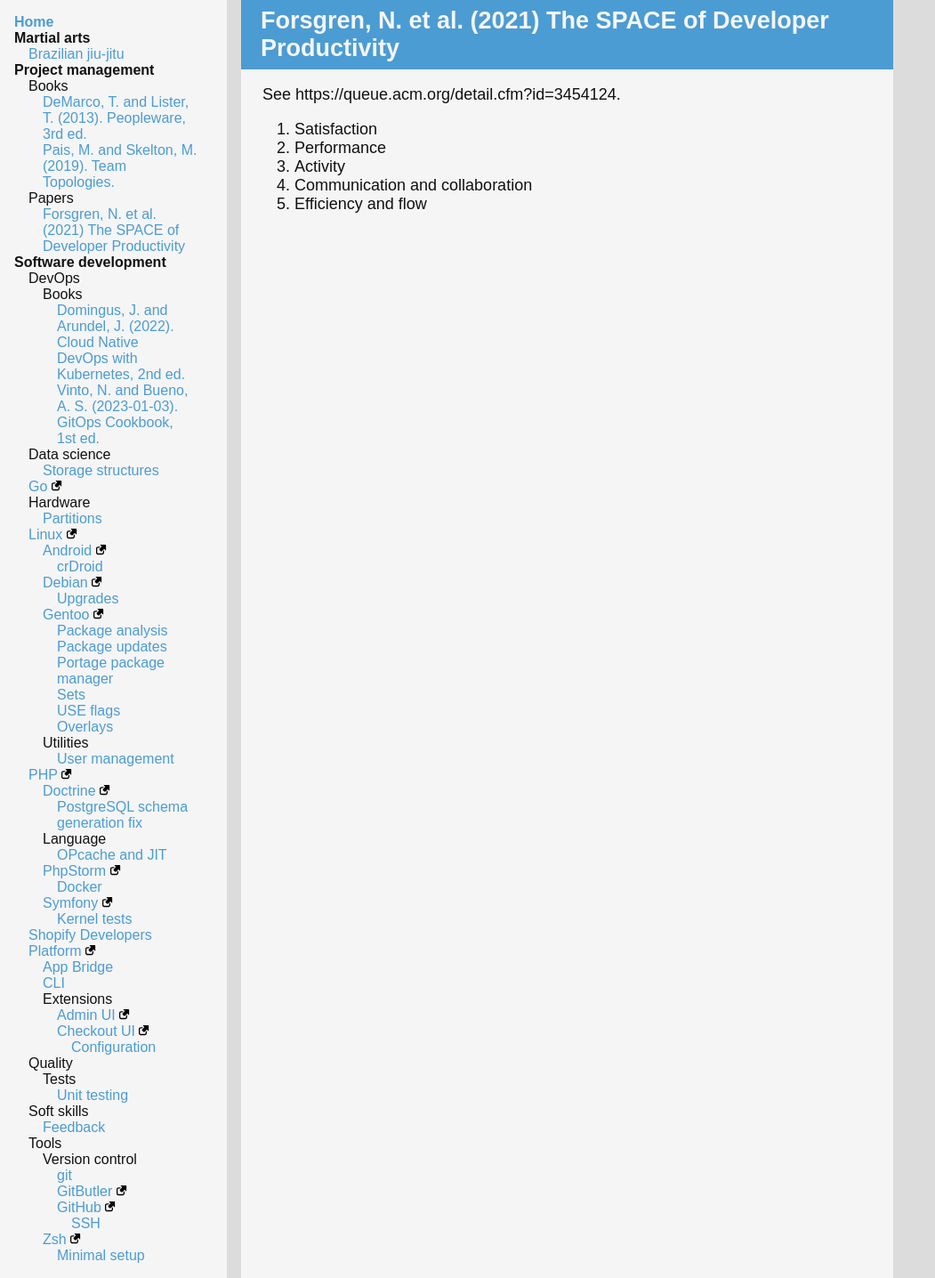
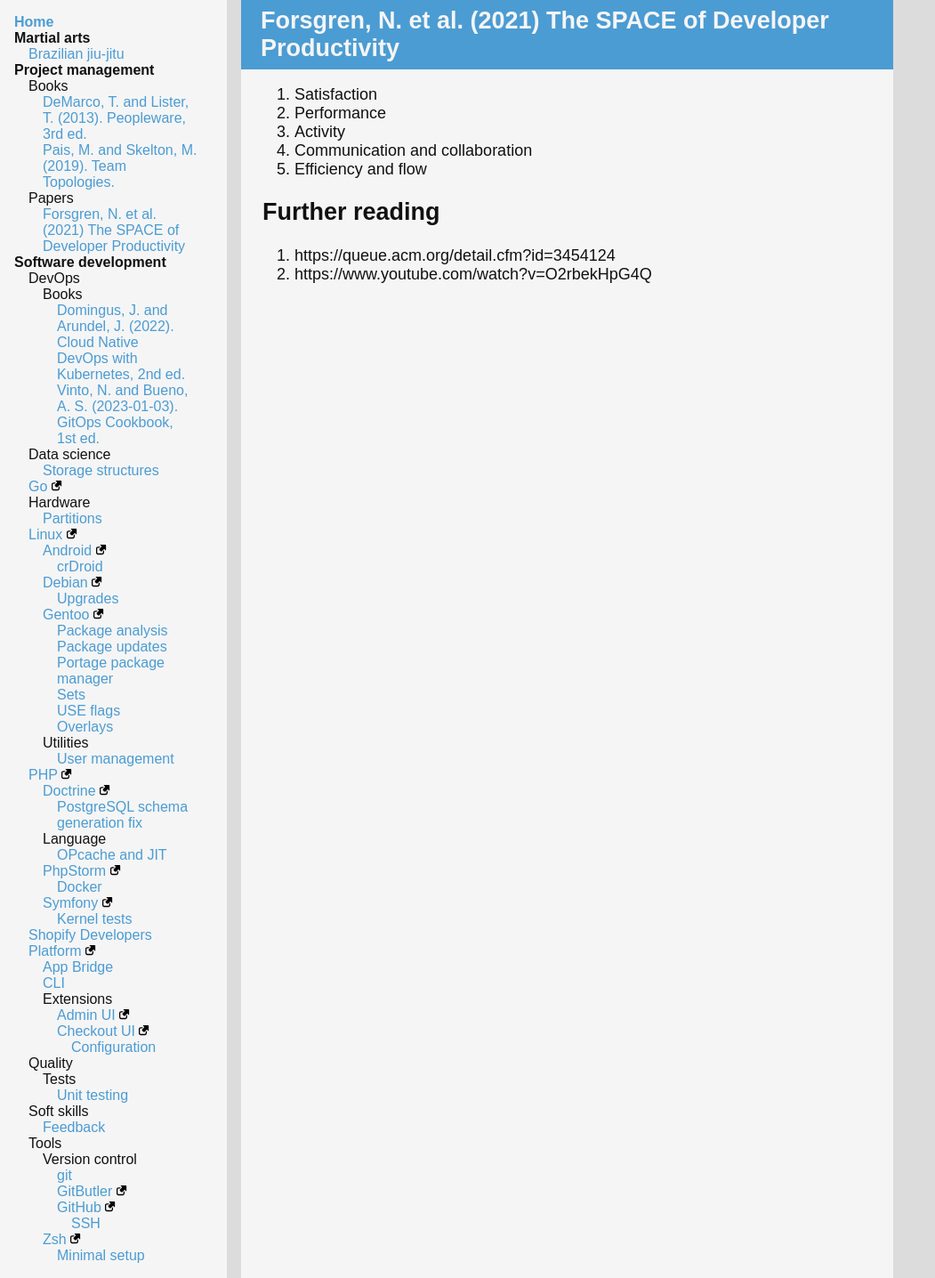
Before and after one commit to ganiulis/personal-notes, a Jekyll site: the page built from project-management/papers/space-of-developer-productivity.md, in a window 1280 px wide. Shown: the whole page at 89% size, without its empty margins (0-1051 px from the left). Built offline with Jekyll 4.4.1, drawn with Linux system fonts in a browser that asks for light colours; our own code applies the rules of GitHub Pages for plain Markdown files.

Commit message:
feat: Notes

```diff
--- a/project-management/papers/space-of-developer-productivity.md
+++ b/project-management/papers/space-of-developer-productivity.md
@@ -4,10 +4,13 @@ layout: default
 
 # Forsgren, N. et al. (2021) The SPACE of Developer Productivity
 
-See https://queue.acm.org/detail.cfm?id=3454124.
-
 1. Satisfaction
 2. Performance
 3. Activity
 4. Communication and collaboration
 5. Efficiency and flow
+
+## Further reading
+
+1. https://queue.acm.org/detail.cfm?id=3454124
+2. https://www.youtube.com/watch?v=O2rbekHpG4Q
```
